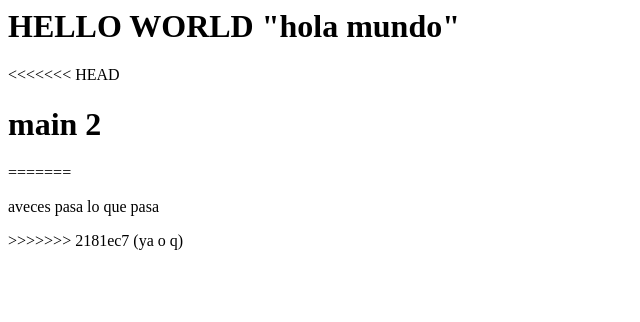
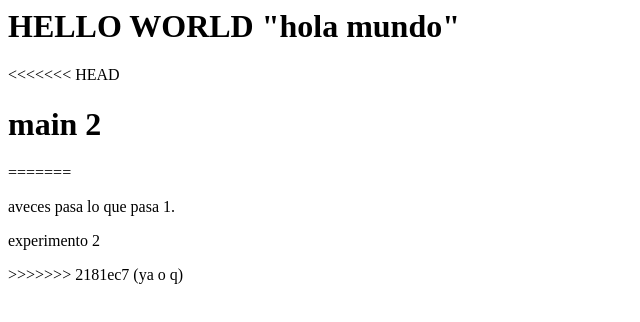
Before and after one commit to JuanTobonNRA/JuanTobonNRA.github.io, a plain HTML site: page index.html in a window 1280 px wide. Shown: the whole page, without its empty margins (0-640 px from the left). Drawn offline with Linux system fonts and the light colour scheme.

Commit message:
experimentos 2

```diff
--- a/index.html
+++ b/index.html
@@ -8,7 +8,10 @@
 =======
 <p>
     aveces pasa lo que pasa
-
+1.
+</p>
+<p>
+    experimento 2
 </p>
 >>>>>>> 2181ec7 (ya o q)
 <img src="" alt="">
```
